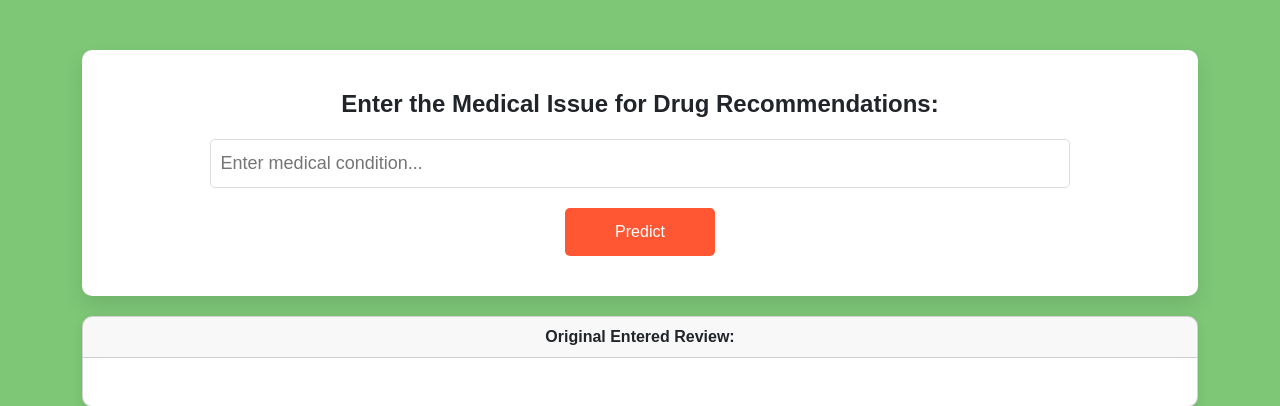
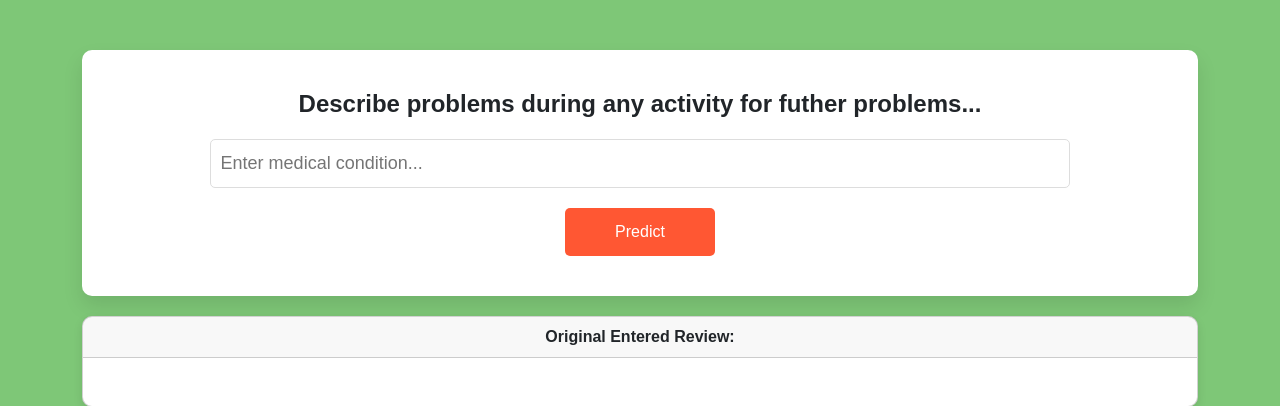
Before and after one commit to PriYanahsu/Disease-prediction-with-Drugs-recommanded-, a Flask app: template templates/predict.html in a window 1280 px wide. Shown: the part 62-468 px from the top of the page. Run offline with Flask 3, Linux system fonts and the light colour scheme; the template is opened without the code that fills it, so the values that code supplies are empty; parts of the project's set-up code (start-up, migrations or seed data) failed here and were passed over.

```diff
--- a/templates/predict.html
+++ b/templates/predict.html
@@ -139,7 +139,7 @@
 
     <div class="container">
         <div class="form-container">
-            <h4>Enter the Medical Issue for Drug Recommendations:</h4>
+            <h4>Describe problems during any activity for futher problems...</h4>
             <form method="POST" action='/predict'>
                 <input type="text" id="msg" name="rawtext" class="input-field" placeholder="Enter medical condition..." required>
                 <br>
```
